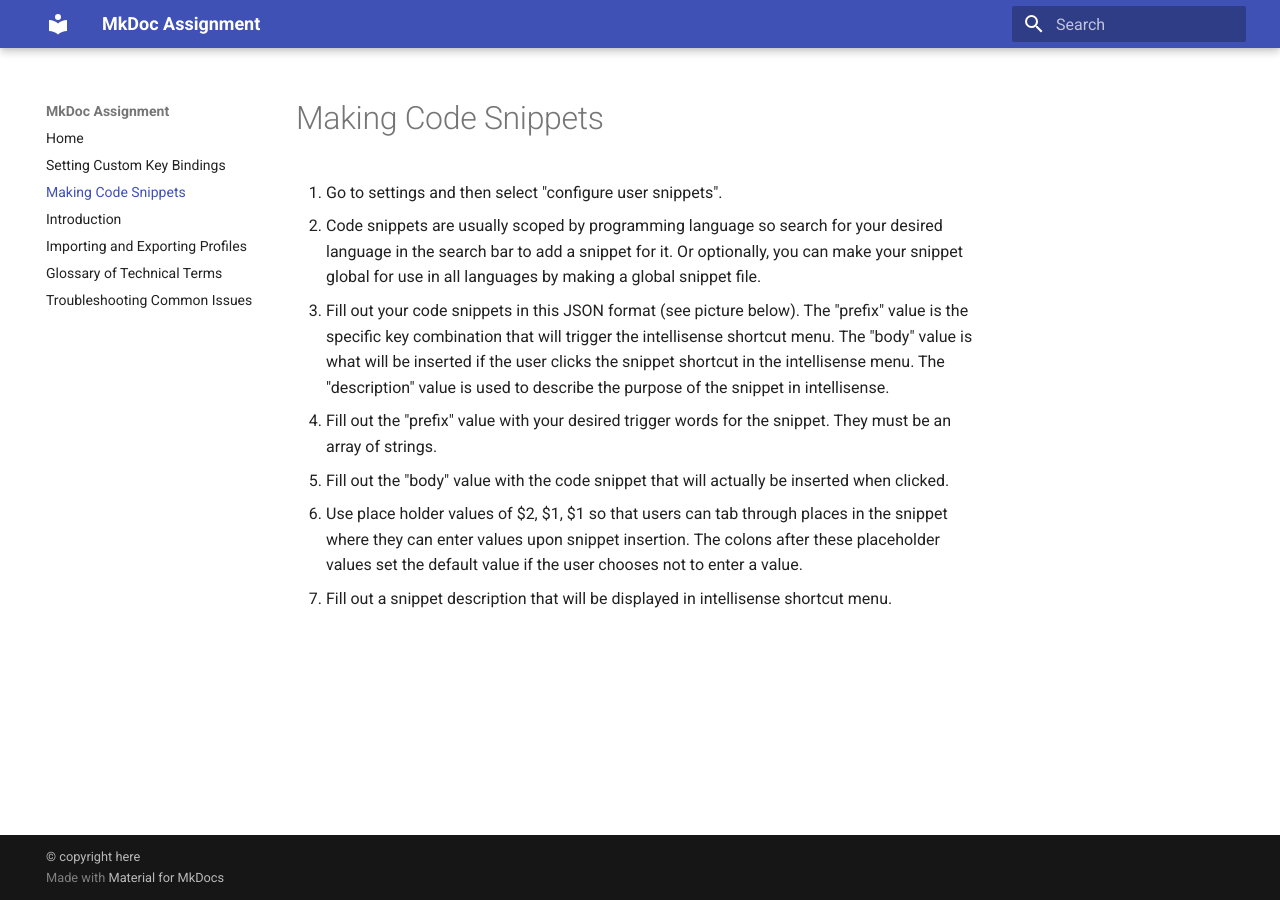
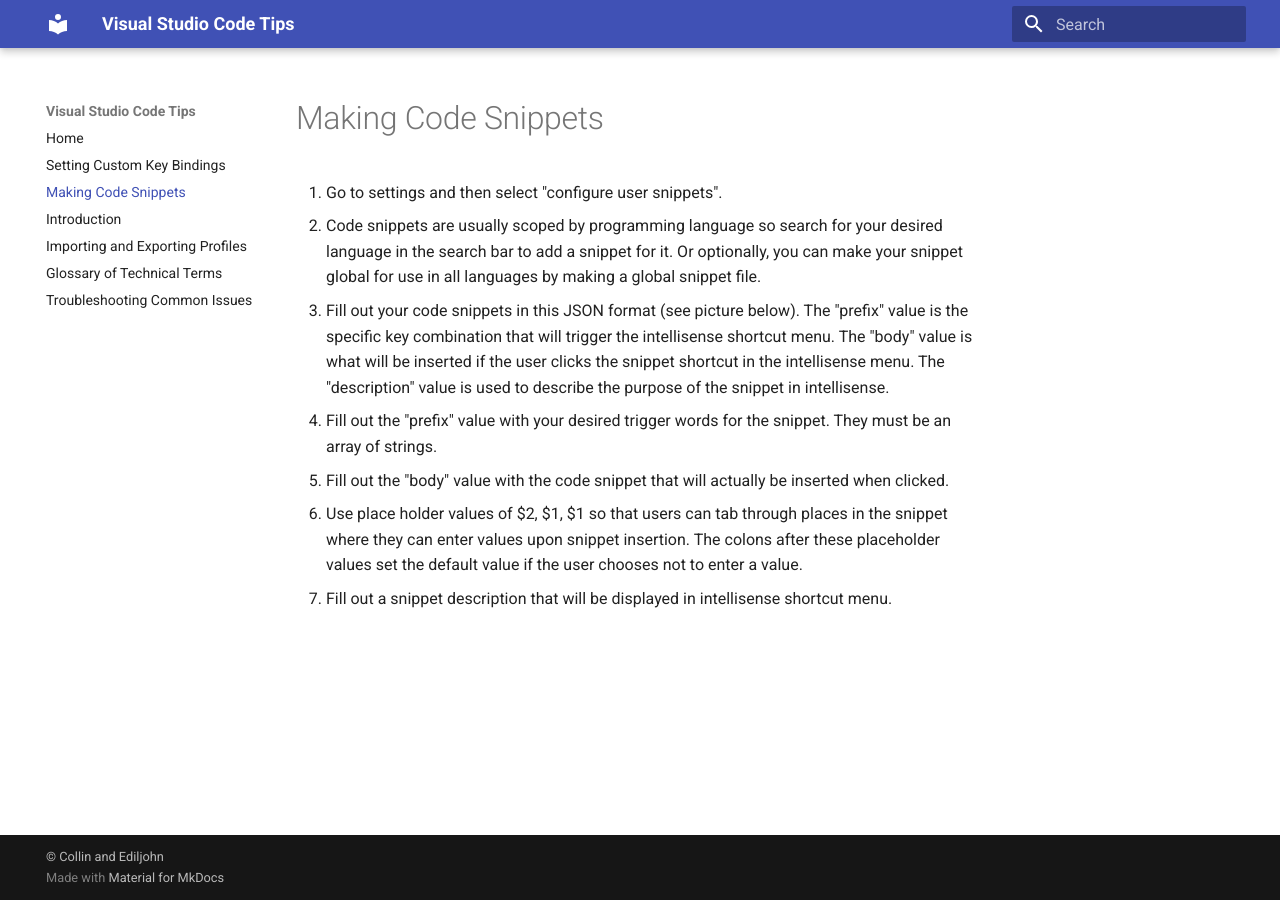
Before and after one commit to cc-dev-65535/mkdocs, an MkDocs documentation site: the page built from docs/collin - page4.md, in a window 1280 px wide. Built offline with MkDocs 1.6.1 and Material for MkDocs 9.7.7, drawn with Linux system fonts in a browser that asks for light colours.

Commit message:
Change site name

```diff
--- a/mkdocs.yml
+++ b/mkdocs.yml
@@ -1,6 +1,6 @@
-site_name: MkDoc Assignment
+site_name: Visual Studio Code Tips
 theme:
   name: material
 
 copyright: |
-  &copy; copyright here
+  &copy; Collin and Ediljohn
```
